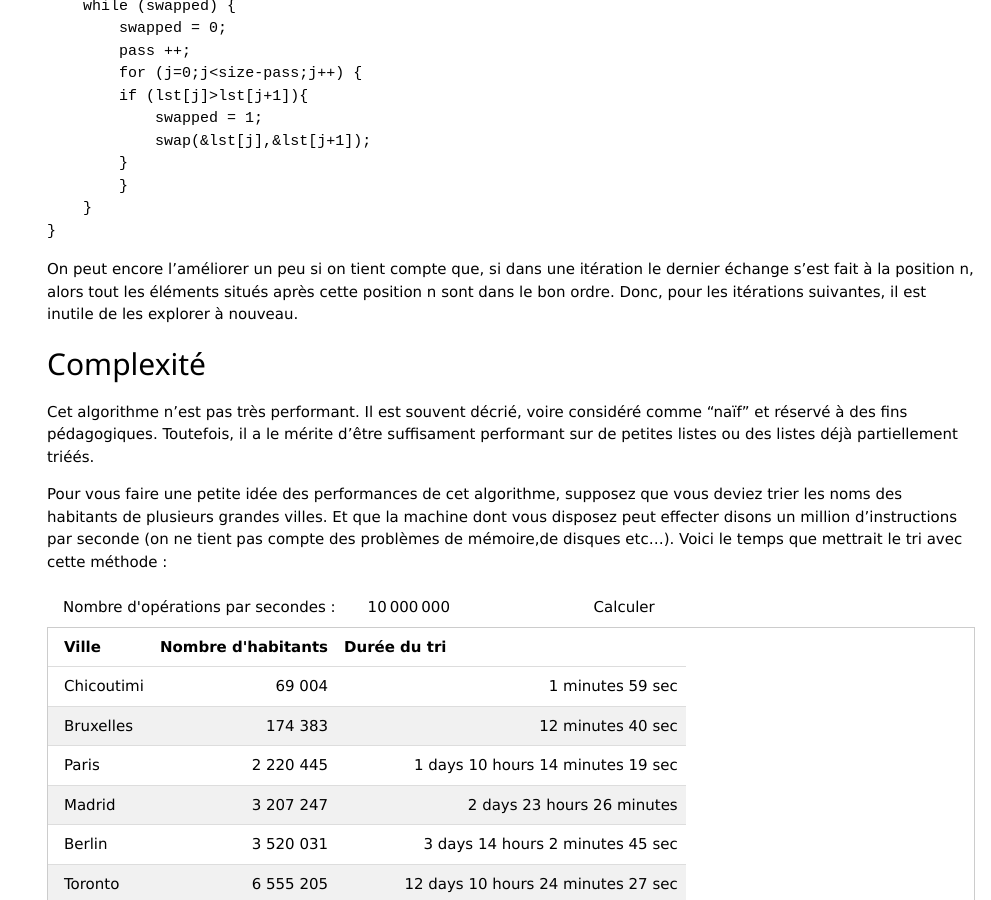
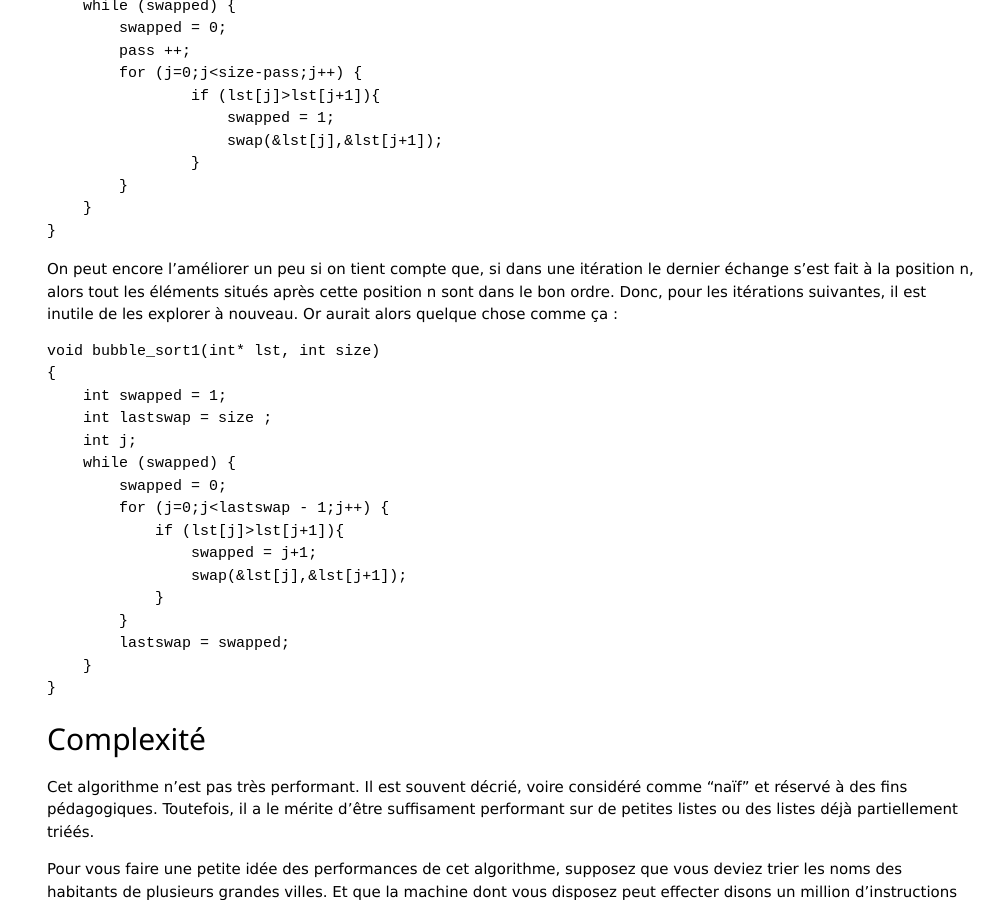
Before and after one commit to LWH-21/Algos, a Jekyll site: the page built from _posts/2020-11-20-bubblesort_fr.md, in a window 1280 px wide and 900 px high, scrolled down 1562 px. Shown: the whole window, without its empty margins (289-1280 px from the left). Built offline with Jekyll 4.4.1, drawn with Linux system fonts in a browser that asks for light colours; comment, search, counter and statistics services are not loaded.

Commit message:
Update 2020-11-20-bubblesort_fr.md

````diff
--- a/_posts/2020-11-20-bubblesort_fr.md
+++ b/_posts/2020-11-20-bubblesort_fr.md
@@ -219,15 +219,33 @@ void bubble_sort(int* lst, int size)
         swapped = 0;
         pass ++;
         for (j=0;j<size-pass;j++) {
-        if (lst[j]>lst[j+1]){
-            swapped = 1;
-            swap(&lst[j],&lst[j+1]);
-        }
+		if (lst[j]>lst[j+1]){
+		    swapped = 1;
+		    swap(&lst[j],&lst[j+1]);
+		}
         }
     }
 }
 ```
-On peut encore l'améliorer un peu si on tient compte que, si dans une itération le dernier échange s'est fait à la position n, alors tout les éléments situés après cette position n sont dans le bon ordre. Donc, pour les itérations suivantes, il est inutile de les explorer à nouveau.
+On peut encore l'améliorer un peu si on tient compte que, si dans une itération le dernier échange s'est fait à la position n, alors tout les éléments situés après cette position n sont dans le bon ordre. Donc, pour les itérations suivantes, il est inutile de les explorer à nouveau. Or aurait alors quelque chose comme ça :
+```c
+void bubble_sort1(int* lst, int size)
+{
+    int swapped = 1;
+    int lastswap = size ;
+    int j;
+    while (swapped) {
+        swapped = 0;
+        for (j=0;j<lastswap - 1;j++) {
+            if (lst[j]>lst[j+1]){
+                swapped = j+1;
+                swap(&lst[j],&lst[j+1]);
+            }
+        }
+        lastswap = swapped;
+    }
+}
+```
 
 ## Complexité
 
````
